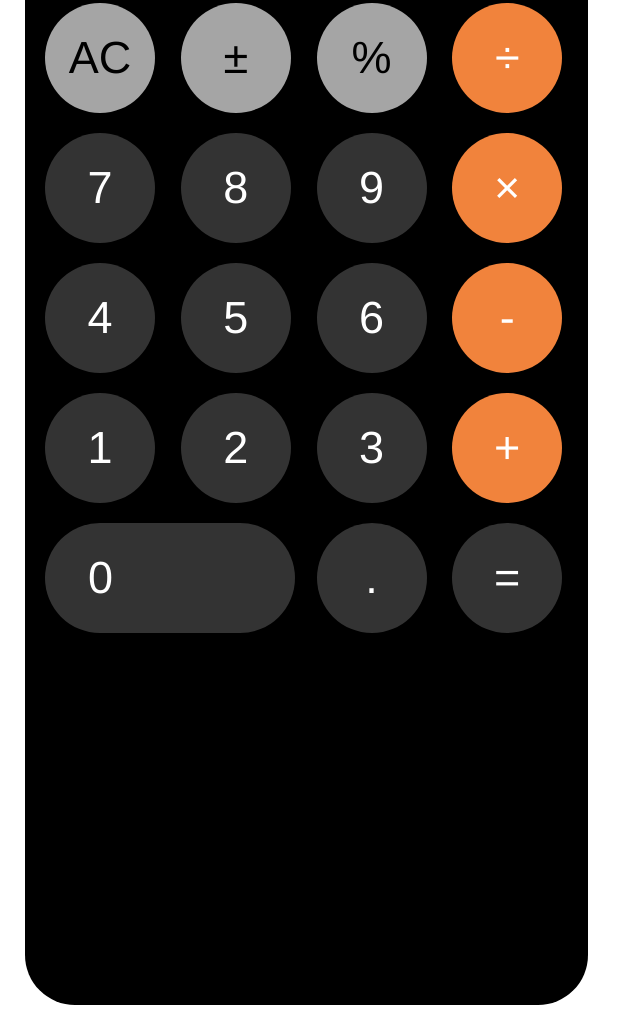
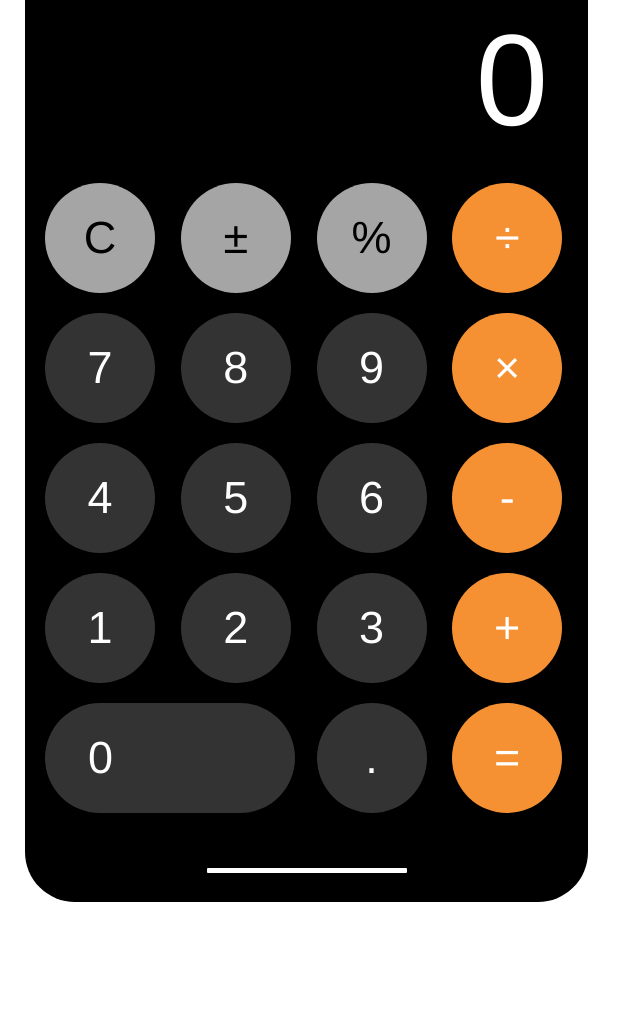
Before and after one commit to Tianying0902/calculator-js, a plain HTML site: page index.html in a window 1280 px wide. Shown: the part 238-1268 px from the top of the page, without its empty margins (0-640 px from the left). After the commit the page ends 1165 px from the top, so only its background shows below. Drawn offline with Linux system fonts and the light colour scheme.

Commit message:
[Tianying]feat: done all style of this calculator

```diff
--- a/index.html
+++ b/index.html
@@ -19,7 +19,7 @@
       </div>
       <div class="display">0</div>
       <div class="buttons-container">
-        <div class="button function ac">AC</div>
+        <div class="button function ac">C</div>
         <div class="button function pm">±</div>
         <div class="button function percent">%</div>
         <div class="button operator division">÷</div>
@@ -37,8 +37,9 @@
         <div class="button operator addition">+</div>
         <div class="button number-0">0</div>
         <div class="button decimal">.</div>
-        <div class="button equal">=</div>
+        <div class="button operator equal">=</div>
       </div>
+      <div class="bottom"></div>
     </div>
     <script src="app.js"></script>
   </body>
--- a/style.css
+++ b/style.css
@@ -15,7 +15,7 @@ margin: 25px;
  .calculator {
     background-color: black;
     width:563px;
-    height: 1218px;
+    height: 1115px;
     padding: 20px;
     border-radius: 50px;
  }
@@ -28,7 +28,7 @@ margin: 25px;
 
  }
  .display {
-
+margin-top: 180px;
     text-align: right;
     height: 158px;
     font-size: 130px;
@@ -38,6 +38,8 @@ margin: 25px;
  }
 
  .buttons-container {
+    font-size: 130px;
+
     display: grid;
     grid-gap: 20px;
     grid-template-rows: repeat(5,1fr);
@@ -69,7 +71,7 @@ margin: 25px;
  }
 
  .button.operator {
-    background-color: #f1833c;
+    background-color: #f59133;
  }
  .button.number-0 {
      border-radius: 55px;
@@ -78,3 +80,12 @@ margin: 25px;
      padding-left: 43px;
      width: 250px;
  }
+
+ .bottom {
+    margin-left:161.5px;
+    margin-top: 55px;
+    width: 200px;
+    height: 5px;
+    background-color: white;
+    border-radius: 1px;
+ }
```
